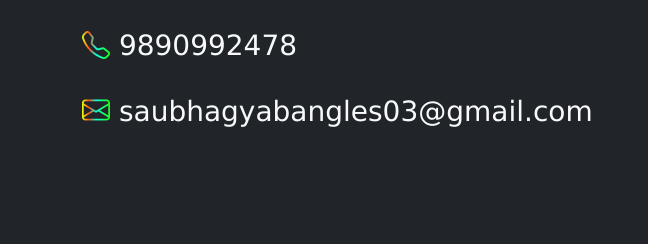
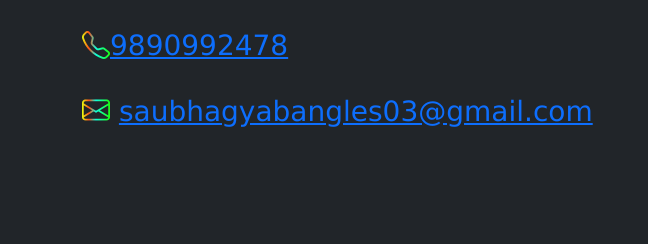
Before and after one commit to afnan47/saubhagya-bangles, a plain HTML site: page index.html in a window 1280 px wide. Shown: the part 1480-1724 px from the top of the page, 0-648 px from the left. Drawn offline with nearby package versions, Linux system fonts and the light colour scheme; grey boxes are pictures that could not be loaded.

Commit message:
hyperlinked number and email

```diff
--- a/index.html
+++ b/index.html
@@ -129,10 +129,11 @@
                         nearby Nirmal Township & Nilesh Plaza</h3>
                     <br>
 
-                    <h3><i class="bi bi-telephone" id="wehaveit"></i> 9890992478</h3>
+                    <h3><i class="bi bi-telephone" id="wehaveit"></i><a href="tel:9890992478">9890992478</a>
+                    </h3>
                     <br>
 
-                    <h3><i class="bi bi-envelope" id="wehaveit"></i> saubhagyabangles03@gmail.com</h3>
+                    <h3><i class="bi bi-envelope" id="wehaveit"></i> <a href="mailto:">saubhagyabangles03@gmail.com</a></h3>
                     <br>
                 </div>
                 <div class="col-md">
```
